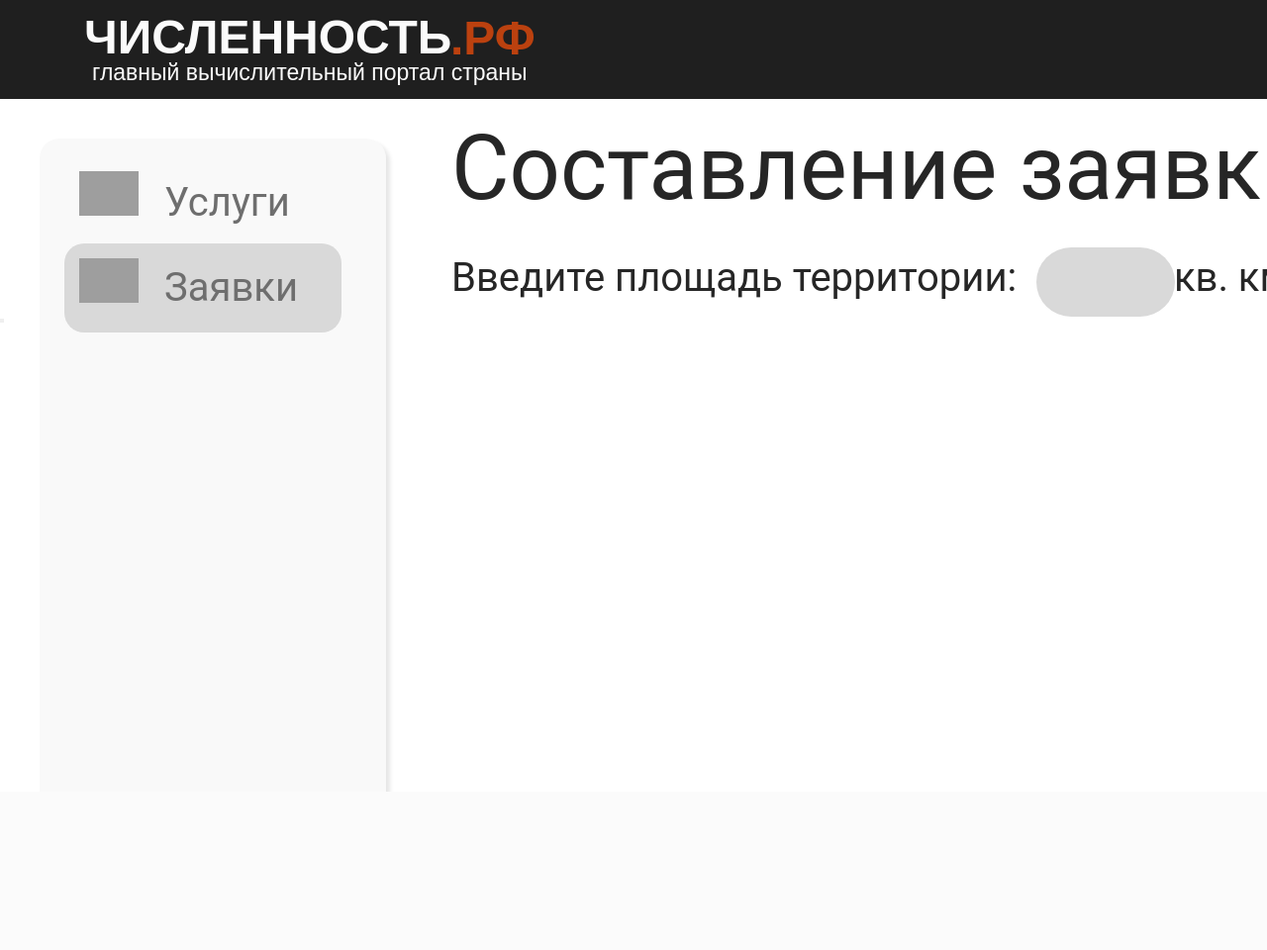
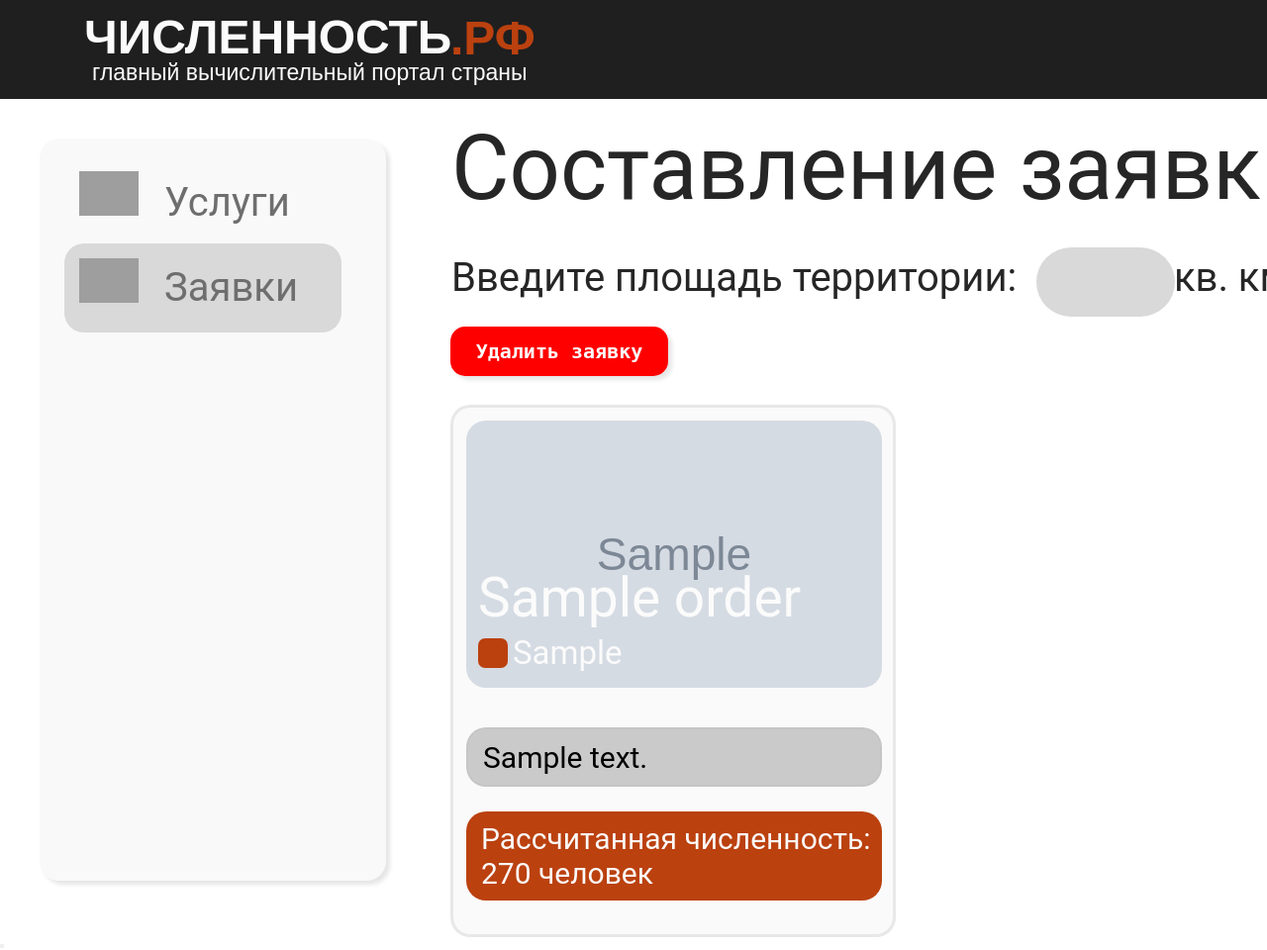
Before and after one commit to Cmrade/RIP_labs_Zemtsov_IU5-54B, a Django app: template templates/application_page.html in a window 1280 px wide; the page is wider, and only the part inside the window is pictured. Shown: that part at 99% size. Before the commit the page ends 800 px from the top of that part, so only its background shows below. Run offline with Django 3.2, Linux system fonts and the light colour scheme; the template is opened without the code that fills it: most values are stand-ins (such as "Sample title", 1, 10 or a date in 2020); grey boxes marked "Sample" are stand-in pictures.

Commit message:
Add files via upload

```diff
--- a/bmstu_lab/models.py
+++ b/bmstu_lab/models.py
@@ -28,7 +28,7 @@ class Application(models.Model):
     creation_datetime = models.DateTimeField(auto_now_add=True)
     formation_datetime = models.DateTimeField(blank=True, null=True)
     completion_datetime = models.DateTimeField(blank=True, null=True)
-    client = models.ForeignKey(User, on_delete=models.DO_NOTHING, related_name='created_orders')
+    client = models.ForeignKey(User, on_delete=models.DO_NOTHING, related_name='created_orders', null=True, blank=True)
     manager = models.ForeignKey(User, on_delete=models.DO_NOTHING, related_name='managed_orders', blank=True, null=True)
 
     def __str__(self):
@@ -37,10 +37,10 @@ class Application(models.Model):
 class OrderInApplication(models.Model):
     application = models.ForeignKey(Application, on_delete=models.CASCADE)
     order = models.ForeignKey(Orders, on_delete=models.CASCADE)
-    quantity = models.CharField(max_length=255)
+    comment = models.CharField(max_length=255)
 
     def __str__(self):
-        return f"{self.order_id}-{self.order_id}"
+        return f"{self.application_id}-{self.order_id}"
 
     class Meta:
         unique_together = ('application', 'order'),
--- a/bmstu_lab/static/css/main.css
+++ b/bmstu_lab/static/css/main.css
@@ -243,6 +243,25 @@
     background-color: rgb(147, 65, 15);
 }
 
+#delete_application{
+    position: relative;
+    width: 220px;
+    height: 50px;
+    font-family: 'NotoColorEmoji-Regular', NotoEmoji, monospace;
+    font-weight: bold;
+    color: rgb(251, 251, 251);
+    font-size: 20px;
+    background-color: rgb(255, 0, 0);
+    border-style: none;
+    border-radius: 15px;
+    box-shadow: 4px 4px 4px 0 rgba(0, 0, 0, 0.1);
+    left: 455px;
+    top: 20px;
+}
+#delete_application:hover{
+    background-color: rgb(181, 0, 0);
+}
+
 #rect{
     position: relative;
     width: 30px;
--- a/djangoProject/urls.py
+++ b/djangoProject/urls.py
@@ -25,5 +25,7 @@ urlpatterns = [
     path('orders_page', views.get_orders_list_page, name='orders_url'),
     path('application_page/<int:id>', views.GetApplication, name='application_url'),
     path('orders_page/search', views.sendText, name='orders_search_url'),
+    path('add_to_application/<int:order_id>/', views.add_to_application, name='add_to_application_url'),
+    path('delete_application/<int:application_id>/', views.delete_application, name='delete_application_url'),
     #path('orders_page', views.status_to_true, name='add_to_application'),
 ]
--- a/templates/application_page.html
+++ b/templates/application_page.html
@@ -15,18 +15,22 @@
     <input id="rect_input">
     <div id="btn_enter">Рассчитать</div>
 
+    <a href="{% url 'delete_application_url' data.application_id %}"><button id="delete_application">Удалить заявку</button></a>
+
     <div id="app_cont">
-        {% for order in data.orders %}
-            {% if order.app_flag %}
-                <div id="application_card">
-                    <img id="card_img_app_2" src={{ order.image }}>
-                    <div id="title_app_card">{{ order.title }}</div>
-                    <div id="inf_app_card">{{ order.main_information }}</div>
-                    <div id="rect" style="top: 130px; left: 25px;"></div>
-                    <input type="text" id="app_input" placeholder="Ваш комментарий">
-                    <div id="app_rect">Рассчитанная численность: <br> 270 человек</div>
-                </div>
-            {% endif %}
+        {% for order_in_app in data.order_in_application_list %}
+            <div id="application_card">
+                <img id="card_img_app_2" src="{{ order_in_app.order.image }}">
+                <div id="title_app_card">{{ order_in_app.order.title }}</div>
+                <div id="inf_app_card">{{ order_in_app.order.main_information }}</div>
+                <div id="rect" style="top: 130px; left: 25px;"></div>
+                <input type="text" id="app_input" placeholder="Ваш комментарий" value="{{ order_in_app.comment }}">
+                <div id="app_rect">Рассчитанная численность: <br> 270 человек</div>
+            </div>
+        {% empty %}
+            <div style="text-align: center; margin-top: 50px;">
+                В заявке пока нет услуг
+            </div>
         {% endfor %}
     </div>
 
--- a/templates/orders_page.html
+++ b/templates/orders_page.html
@@ -17,7 +17,7 @@
     <p class="main_title" style="top: 100px; left:455px">Этнографические данные</p>
     <div id="white_rect"></div>
 
-    <li><a href="{% url 'application_url' 1 %}"><div id="app">Заявки</div></a> </li>
+    <li><a href="{% url 'application_url' data.application_id %}"><div id="app">Заявки</div></a> </li>
     <div class="cards">
     {% for order in data.orders %}
         <div id="card"><a href="{% url 'order_url' order.id %}" style="text-decoration: none">
@@ -26,7 +26,7 @@
             <div id="rect"></div>
             <div id="card_title">{{ order.title }}</div>
             <div id="card_main_information">{{ order.main_information }}</div>
-            <button id="add_to_application">Добавить в заявку</button>
+            <a href="{% url 'add_to_application_url' order.id %}"><button id="add_to_application">Добавить в заявку</button> </a>
         </a>
         </div>
     {% endfor %}
```
Also changed, not shown: bmstu_lab/views.py (+114 -3 lines), bmstu_lab/migrations/0003_rename_quantity_orderinapplication_comment.py (added), bmstu_lab/migrations/0004_delete_orderinapplication.py (added), bmstu_lab/migrations/0005_orderinapplication.py (added), bmstu_lab/migrations/0006_alter_application_client.py (added).
